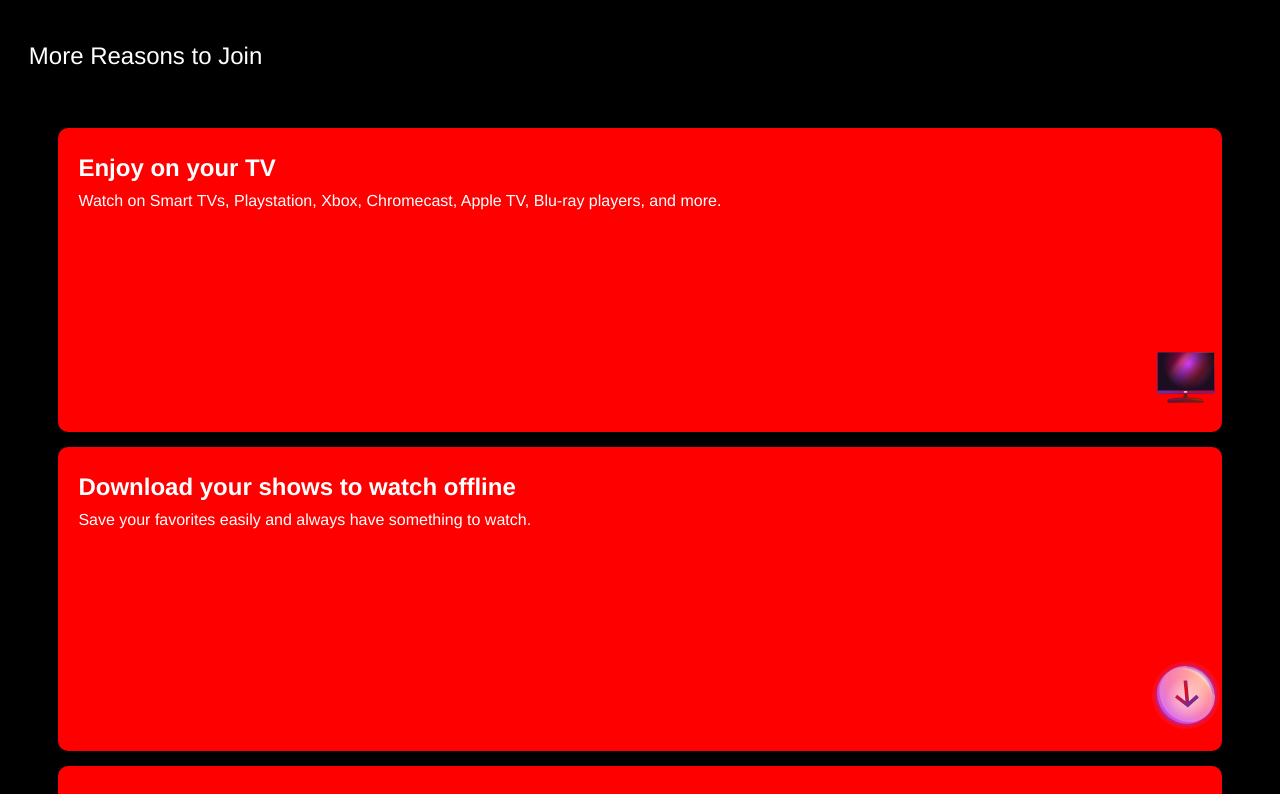
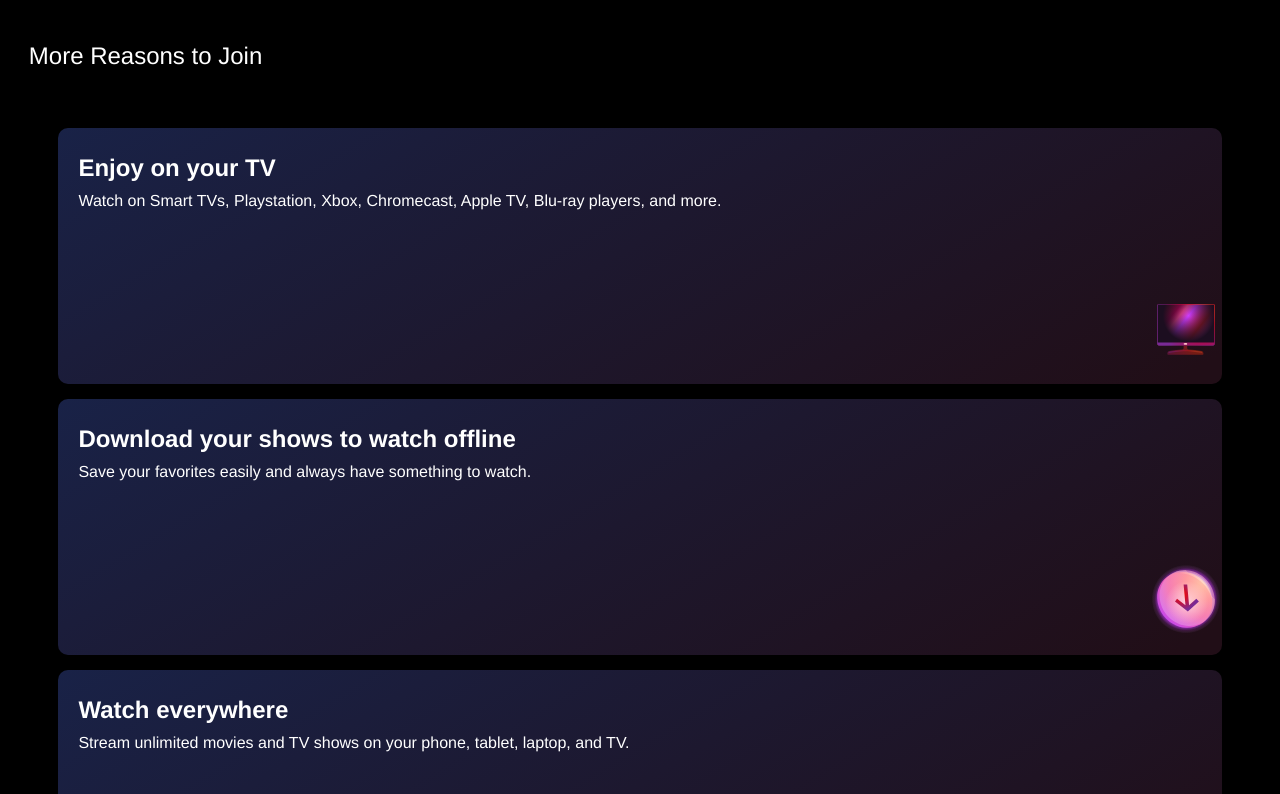
Before and after one commit to salihbezai/Netflex, a React (Vite) app: page / in a window 1280 px wide. Shown: the part 900-1694 px from the top of the page. Built offline with nearby package versions, Linux system fonts and the light colour scheme.

Commit message:
removing background of card

```diff
--- a/src/components/Card/card.css
+++ b/src/components/Card/card.css
@@ -40,8 +40,7 @@
 }
 @media screen and (min-width:360px){
     .card {
-        padding-bottom: 18rem;
-        background: red;
+        padding-bottom: 15rem;
     }
 }
 
```
